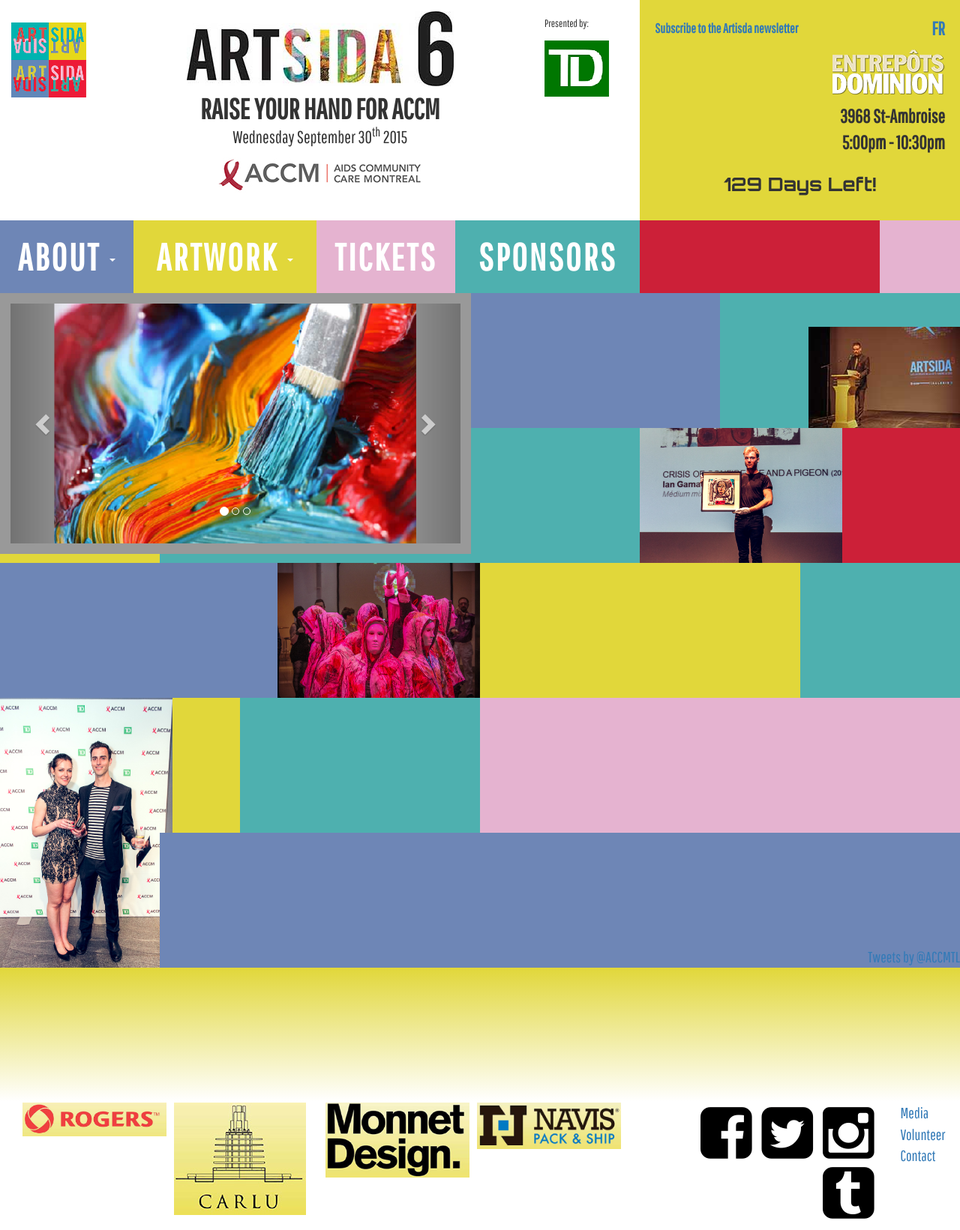
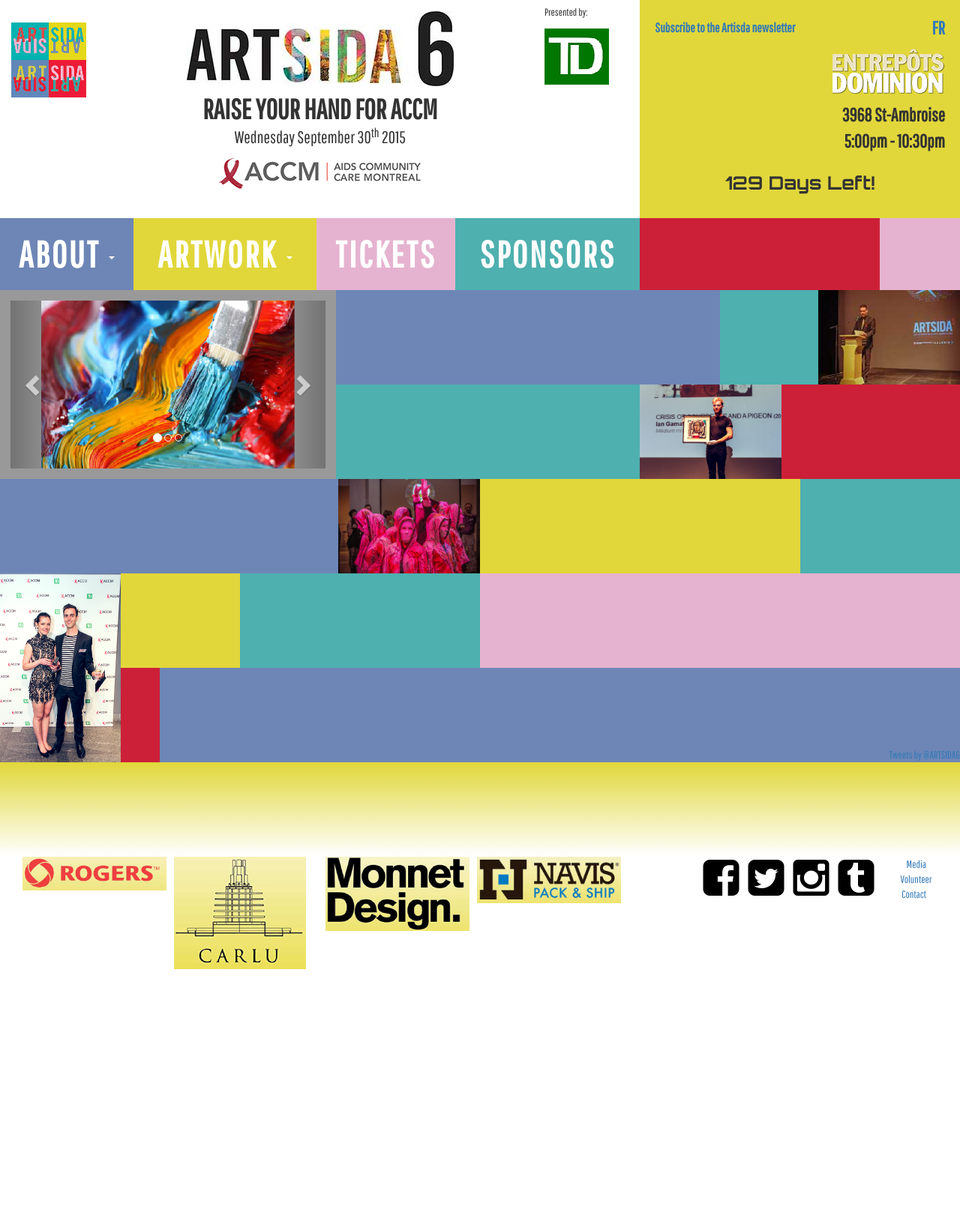
Before and after one commit to shawnthompson/artsida, a PHP site: page /index.php in a window 1280 px wide. Shown: the whole page at 75% size. After the commit the page ends 1293 px from the top, so only its background shows below. Run offline with PHP 8.4, Linux system fonts and the light colour scheme; some libraries are stand-ins or nearby versions.

Commit message:
changes to text size and row heights

```diff
--- a/css/theme.css
+++ b/css/theme.css
@@ -13,7 +13,6 @@
 @import url(http://fonts.googleapis.com/css?family=Orbitron:400,700);
 body {
 	font-family: 'Pathway Gothic One', sans-serif;
-	font-size: 2em;
 }
 /* Reset margin for col- */
 .home [class^="col-"] {
@@ -29,6 +28,10 @@
 }
 
 /* Header */
+header {
+	font-size: 1.4em;
+}
+
 header h2 {
 	text-transform: uppercase;
 	font-weight: bold;
@@ -48,7 +51,7 @@
 }
 
 header .small {
-	font-size: 60%;
+	font-size: 40%;
 }
 
 header .info .small {
@@ -449,7 +452,7 @@
 	}
 
 	header .cell {
-		min-height: 4.85em;
+		min-height: 4.88em;
 	}
 
 	main h1 {
--- a/header.php
+++ b/header.php
@@ -42,8 +42,8 @@
 					<p class="text-center date">Wednesday September 30<sup>th</sup> 2015</p>
 					<p><a href="http://accmontreal.org/"><img src="img/accm-en.jpg" alt="ACCM: AIDS Community Care Montreal" class="mrgn-tp-sm center-block img-responsive" /></a></p>
 				</div>
-				<div class="col-xs-2 mrgn-tp-sm">
-					<p class="mrgn-tp-md"><span class="small">Presented&nbsp;by:</span><br />
+				<div class="col-xs-2">
+					<p><span class="small">Presented&nbsp;by:</span><br />
 					<p><a href="https://www.tdcanadatrust.com/"><img class="img-responsive" src="img/header-sponsor.gif" alt="TD logo" /></a></p>
 				</div>
 			</div>
--- a/index.php
+++ b/index.php
@@ -55,7 +55,7 @@
 
 			<div class="hidden-xs col-sm-2 red responsive"><img src="img/pic3.jpg" class="bottom-left photov" alt=""></div>
 			<div class="hidden-xs col-sm-3 purple"></div>
-			<div class="col-sm-7 purple responsive"><a class="twitter-timeline bottom-right" href="https://twitter.com/ACCMTL" data-widget-id="602665550070882305">Tweets by @ACCMTL</a></div>
+			<div class="col-sm-7 purple responsive"><a class="twitter-timeline bottom-right"  href="https://twitter.com/ARTSIDA6" data-widget-id="603651242682880000">Tweets by @ARTSIDA6</a></div>
 
 <div class="col-sm-12 yellow-grad responsive"></div>
 </div>
```
